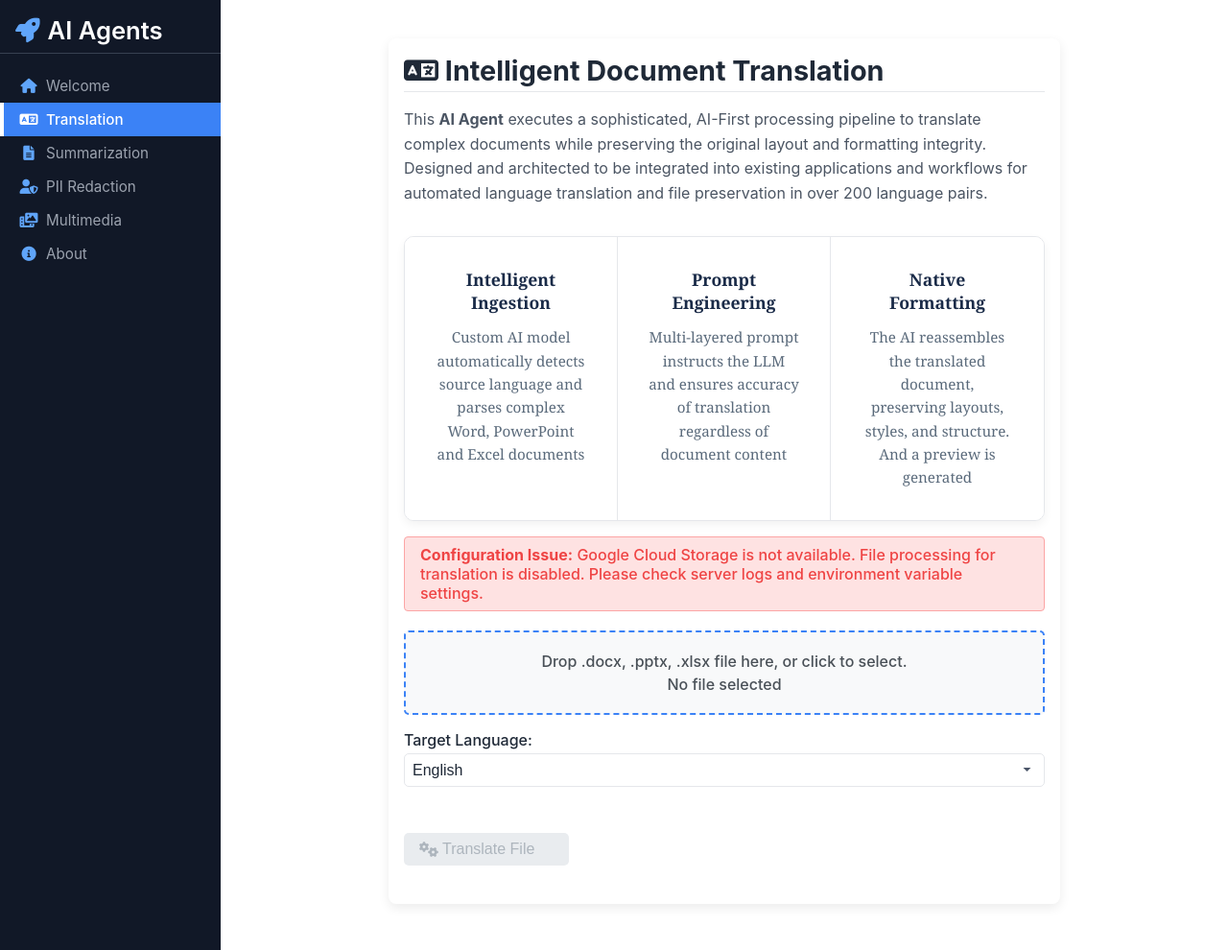
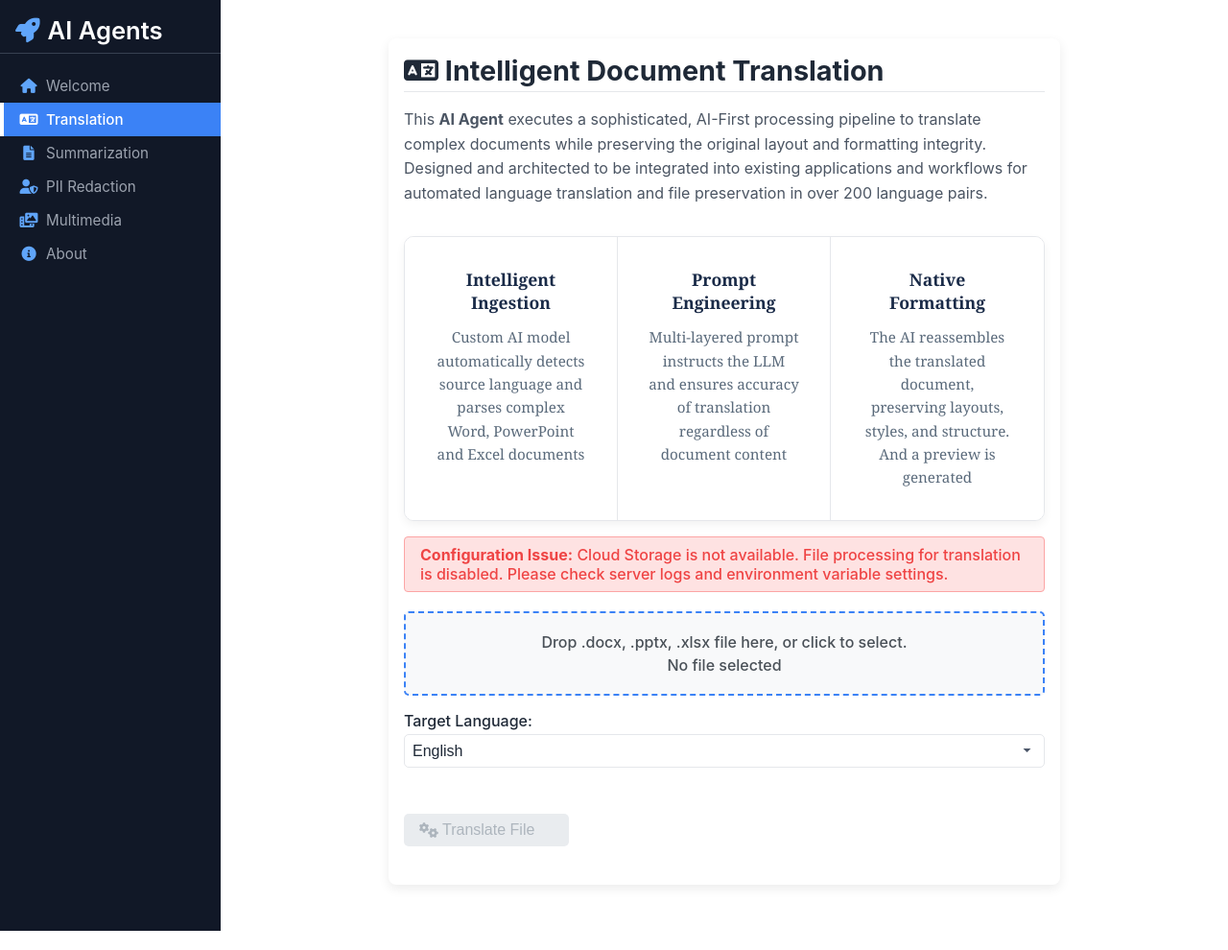
Before and after one commit to pohagan72/AgentShowcase, a Flask app: page /feature/translation in a window 1280 px wide. Shown: the whole page at 96% size. Run offline with Flask 3, Linux system fonts and the light colour scheme; some libraries are stand-ins or nearby versions.

Commit message:
Remove Google Cloud references

```diff
--- a/features/multimedia/templates/multimedia_content.html
+++ b/features/multimedia/templates/multimedia_content.html
@@ -65,7 +65,7 @@
         {% if not gcs_available %}
             <div class="message-item category-error" role="alert">
                 <i class="fas fa-exclamation-triangle" style="margin-right: 8px;"></i>
-                <strong>Configuration Issue:</strong> Google Cloud Storage is not available. Image processing is disabled.
+                <strong>Configuration Issue:</strong> Cloud Storage is not available. Image processing is disabled.
             </div>
         {% endif %}
 
--- a/features/pii_redaction/routes.py
+++ b/features/pii_redaction/routes.py
@@ -225,7 +225,7 @@ def define_pii_redaction_routes(app_shell):
 
         # --- MODIFICATION: Check for GCS availability for storing redacted file ---
         if not context["gcs_available"]:
-            flash("Google Cloud Storage is not available. Cannot store redacted file.", "error")
+            flash("Cloud Storage is not available. Cannot store redacted file.", "error")
             logging.error(f"[{g.request_id}] GCS not available for PII redaction output.")
             return render_template("pii_redaction/templates/pii_redaction_content.html", **context)
         # --- END MODIFICATION ---
@@ -300,7 +300,7 @@ def define_pii_redaction_routes(app_shell):
     def download_redacted_file_pii(file_id):
         gcs_bucket = current_app.gcs_bucket
         if not current_app.config.get('GCS_AVAILABLE') or not gcs_bucket:
-            flash("Google Cloud Storage is not available for download.", "error")
+            flash("Cloud Storage is not available for download.", "error")
             return redirect(url_for('index', feature_key='pii_redaction'))
 
         file_info = session.get(file_id) # Use get, don't pop yet, in case of download failure
--- a/features/translation/routes.py
+++ b/features/translation/routes.py
@@ -272,7 +272,7 @@ def define_translation_routes(app_shell):
         gcs_available = current_app.config.get('GCS_AVAILABLE', False)
         gcs_bucket = current_app.gcs_bucket
         if not gcs_available or not gcs_bucket:
-            flash("Google Cloud Storage is not available. Cannot download file.", "error")
+            flash("Cloud Storage is not available. Cannot download file.", "error")
             return redirect(url_for('index', feature_key='translation'))
 
         gcs_path, filename_for_download = file_info.get('gcs_path'), file_info.get('filename')
--- a/features/translation/templates/translation_content.html
+++ b/features/translation/templates/translation_content.html
@@ -38,7 +38,7 @@
     {% if not gcs_available or not gemini_configured %}
         <div class="error-message" style="margin-bottom: 20px;">
             <strong>Configuration Issue:</strong>
-            {% if not gcs_available %}Google Cloud Storage is not available. {% endif %}
+            {% if not gcs_available %}Cloud Storage is not available. {% endif %}
             {% if not gemini_configured %}Google Gemini AI is not configured. {% endif %}
             File processing for translation is disabled. Please check server logs and environment variable settings.
         </div>
```
